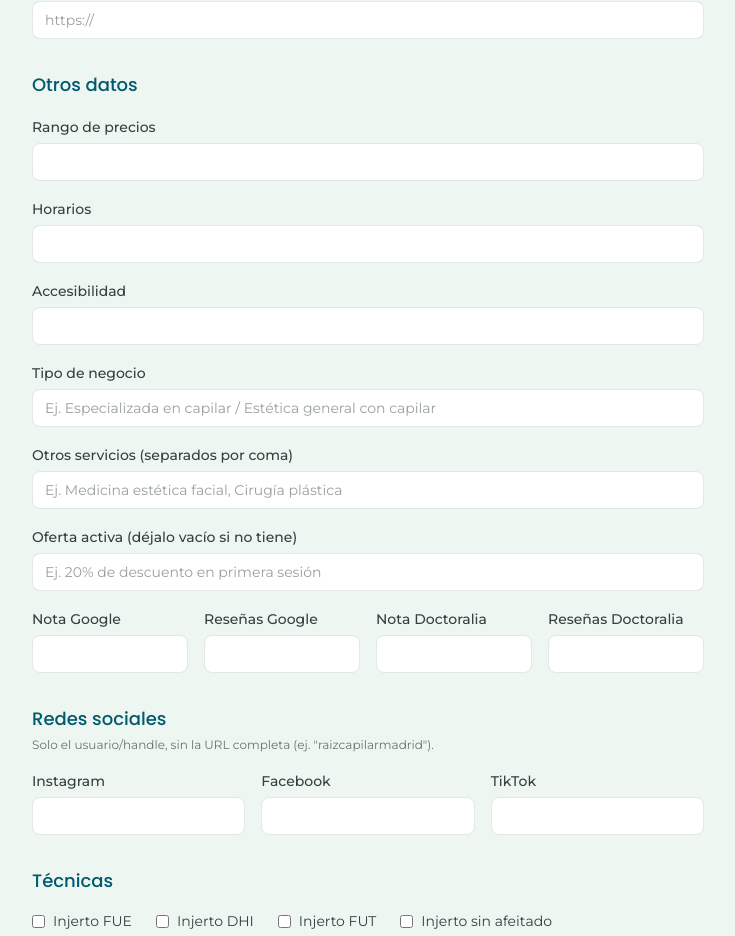
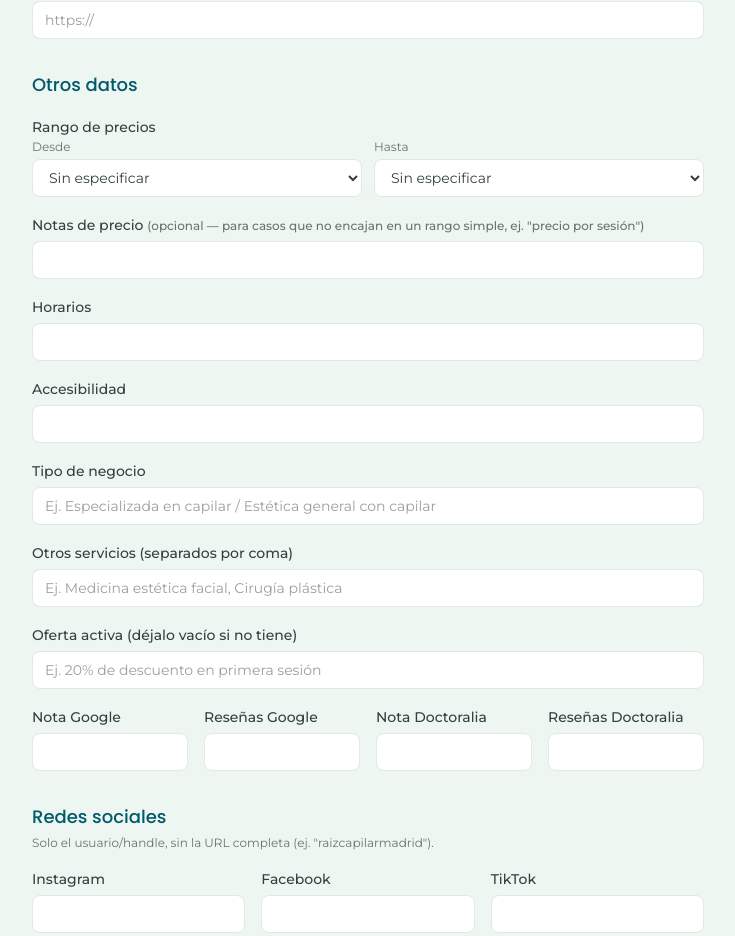
Before and after one commit to santymc2007-hub/growwly, a Next.js app: page /admin/clinicas/nueva in a window 1280 px wide. Shown: the part 1169-2105 px from the top of the page, without its empty margins (120-855 px from the left). Built offline with nearby package versions, Linux system fonts and the light colour scheme.

Commit message:
Rango de precios estructurado (desde/hasta de 500 en 500) en vez de campo libre

```diff
--- a/src/app/admin/(panel)/clinicas/actions.ts
+++ b/src/app/admin/(panel)/clinicas/actions.ts
@@ -55,6 +55,8 @@ function readClinicFields(formData: FormData): ClinicWrite {
     destacado: formData.get("destacado") === "on",
     direccion: str("direccion"),
     rango_precios: str("rango_precios"),
+    precio_desde: num("precio_desde"),
+    precio_hasta: num("precio_hasta"),
     accesibilidad: str("accesibilidad"),
     horarios: str("horarios"),
     rating_google: num("rating_google"),
--- a/src/app/admin/(panel)/clinicas/clinic-form.tsx
+++ b/src/app/admin/(panel)/clinicas/clinic-form.tsx
@@ -1,5 +1,10 @@
 import Image from "next/image";
-import { TECNICAS_DISPONIBLES, IDIOMAS_DISPONIBLES } from "@/lib/clinic-options";
+import {
+  TECNICAS_DISPONIBLES,
+  IDIOMAS_DISPONIBLES,
+  PRECIO_OPCIONES,
+  formatearPrecio,
+} from "@/lib/clinic-options";
 import { getRawSocialValue } from "@/lib/social-links";
 import type { Clinic } from "@/lib/supabase/database.types";
 
@@ -238,8 +243,59 @@ export function ClinicForm({ action, clinic, error }: ClinicFormProps) {
         <h2 className="font-display text-lg text-teal-dark">Otros datos</h2>
         <div className="mt-4 grid gap-4">
           <div>
+            <label className={labelClass}>Rango de precios</label>
+            <div className="grid grid-cols-2 gap-3">
+              <div>
+                <label
+                  htmlFor="precio_desde"
+                  className="block text-xs text-ink-soft"
+                >
+                  Desde
+                </label>
+                <select
+                  id="precio_desde"
+                  name="precio_desde"
+                  defaultValue={clinic?.precio_desde ?? ""}
+                  className={inputClass}
+                >
+                  <option value="">Sin especificar</option>
+                  {PRECIO_OPCIONES.map((valor) => (
+                    <option key={valor} value={valor}>
+                      {formatearPrecio(valor)}
+                    </option>
+                  ))}
+                </select>
+              </div>
+              <div>
+                <label
+                  htmlFor="precio_hasta"
+                  className="block text-xs text-ink-soft"
+                >
+                  Hasta
+                </label>
+                <select
+                  id="precio_hasta"
+                  name="precio_hasta"
+                  defaultValue={clinic?.precio_hasta ?? ""}
+                  className={inputClass}
+                >
+                  <option value="">Sin especificar</option>
+                  {PRECIO_OPCIONES.map((valor) => (
+                    <option key={valor} value={valor}>
+                      {formatearPrecio(valor)}
+                    </option>
+                  ))}
+                </select>
+              </div>
+            </div>
+          </div>
+          <div>
             <label className={labelClass} htmlFor="rango_precios">
-              Rango de precios
+              Notas de precio{" "}
+              <span className="text-xs text-ink-soft">
+                (opcional — para casos que no encajan en un rango simple, ej.
+                "precio por sesión")
+              </span>
             </label>
             <input
               id="rango_precios"
--- a/src/app/clinicas/[slug]/page.tsx
+++ b/src/app/clinicas/[slug]/page.tsx
@@ -4,6 +4,7 @@ import { notFound } from "next/navigation";
 import type { Metadata } from "next";
 import { createClient } from "@/lib/supabase/server";
 import { getSocialLinks } from "@/lib/social-links";
+import { formatearPrecio } from "@/lib/clinic-options";
 import { VerifiedBadge } from "@/components/clinics/verified-badge";
 import { SiteHeader } from "@/components/site-header";
 
@@ -307,14 +308,27 @@ export default async function ClinicaPage({
             </>
           )}
 
-          {clinic.rango_precios && (
+          {(clinic.precio_desde !== null ||
+            clinic.precio_hasta !== null ||
+            clinic.rango_precios) && (
             <>
               <h2 className="mt-6 font-display text-lg text-teal-dark">
                 Precios
               </h2>
-              <p className="mt-2 text-sm text-ink-soft">
-                {clinic.rango_precios}
-              </p>
+              {(clinic.precio_desde !== null || clinic.precio_hasta !== null) && (
+                <p className="mt-2 text-sm font-medium text-ink">
+                  {clinic.precio_desde !== null && clinic.precio_hasta !== null
+                    ? `${formatearPrecio(clinic.precio_desde)} - ${formatearPrecio(clinic.precio_hasta)}`
+                    : clinic.precio_desde !== null
+                      ? `Desde ${formatearPrecio(clinic.precio_desde)}`
+                      : `Hasta ${formatearPrecio(clinic.precio_hasta!)}`}
+                </p>
+              )}
+              {clinic.rango_precios && (
+                <p className="mt-1 text-sm text-ink-soft">
+                  {clinic.rango_precios}
+                </p>
+              )}
             </>
           )}
 
--- a/src/lib/clinic-options.ts
+++ b/src/lib/clinic-options.ts
@@ -17,3 +17,13 @@ export const IDIOMAS_DISPONIBLES = [
   "Árabe",
   "Euskera",
 ] as const;
+
+// 0€, 500€, 1.000€ ... 10.000€
+export const PRECIO_OPCIONES: number[] = Array.from(
+  { length: 21 },
+  (_, i) => i * 500,
+);
+
+export function formatearPrecio(valor: number): string {
+  return `${valor.toLocaleString("es-ES")}€`;
+}
--- a/src/lib/supabase/database.types.ts
+++ b/src/lib/supabase/database.types.ts
@@ -44,6 +44,8 @@ export interface Database {
           verificado: boolean;
           direccion: string | null;
           rango_precios: string | null;
+          precio_desde: number | null;
+          precio_hasta: number | null;
           accesibilidad: string | null;
           horarios: string | null;
           rating_google: number | null;
@@ -82,6 +84,8 @@ export interface Database {
           verificado?: boolean;
           direccion?: string | null;
           rango_precios?: string | null;
+          precio_desde?: number | null;
+          precio_hasta?: number | null;
           accesibilidad?: string | null;
           horarios?: string | null;
           rating_google?: number | null;
@@ -120,6 +124,8 @@ export interface Database {
           verificado?: boolean;
           direccion?: string | null;
           rango_precios?: string | null;
+          precio_desde?: number | null;
+          precio_hasta?: number | null;
           accesibilidad?: string | null;
           horarios?: string | null;
           rating_google?: number | null;
```
Also changed, not shown: 1 other file (tests, documents, lock files or other folders).
